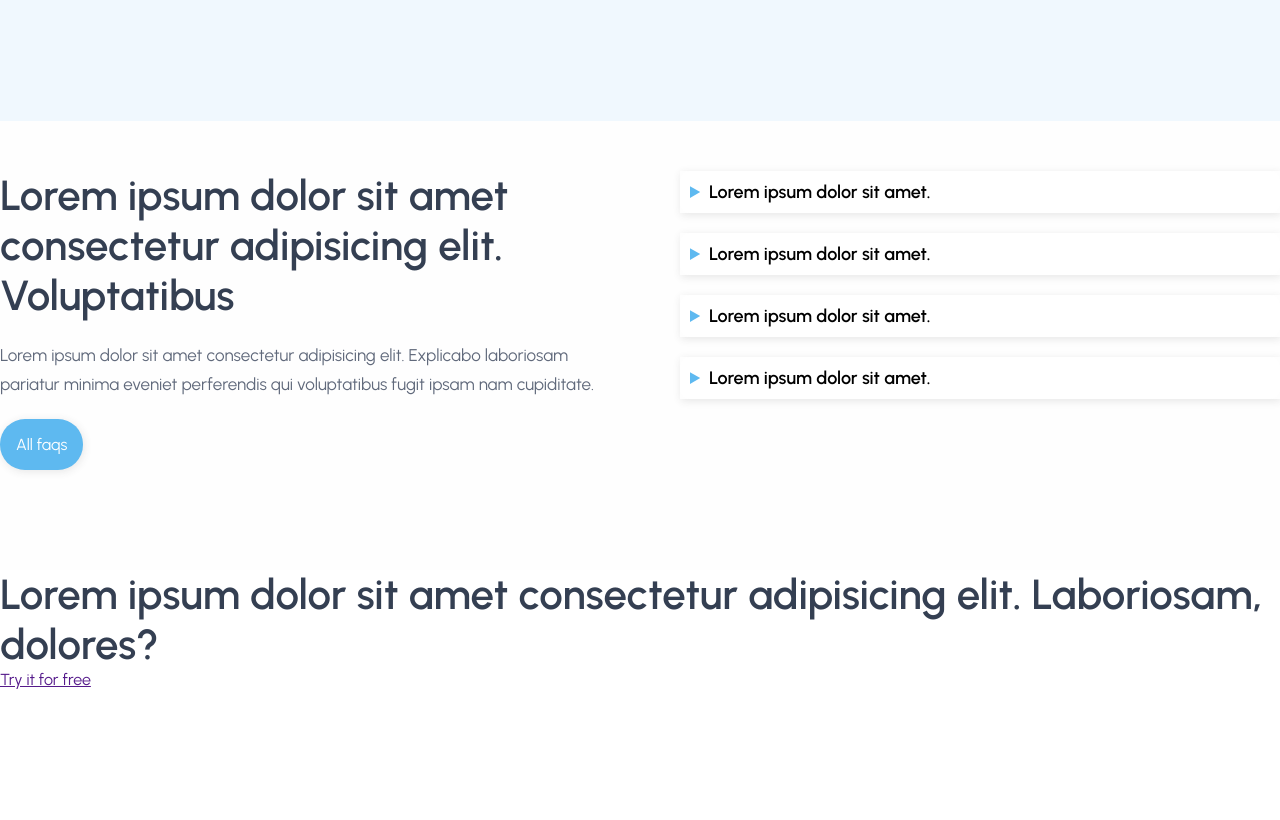
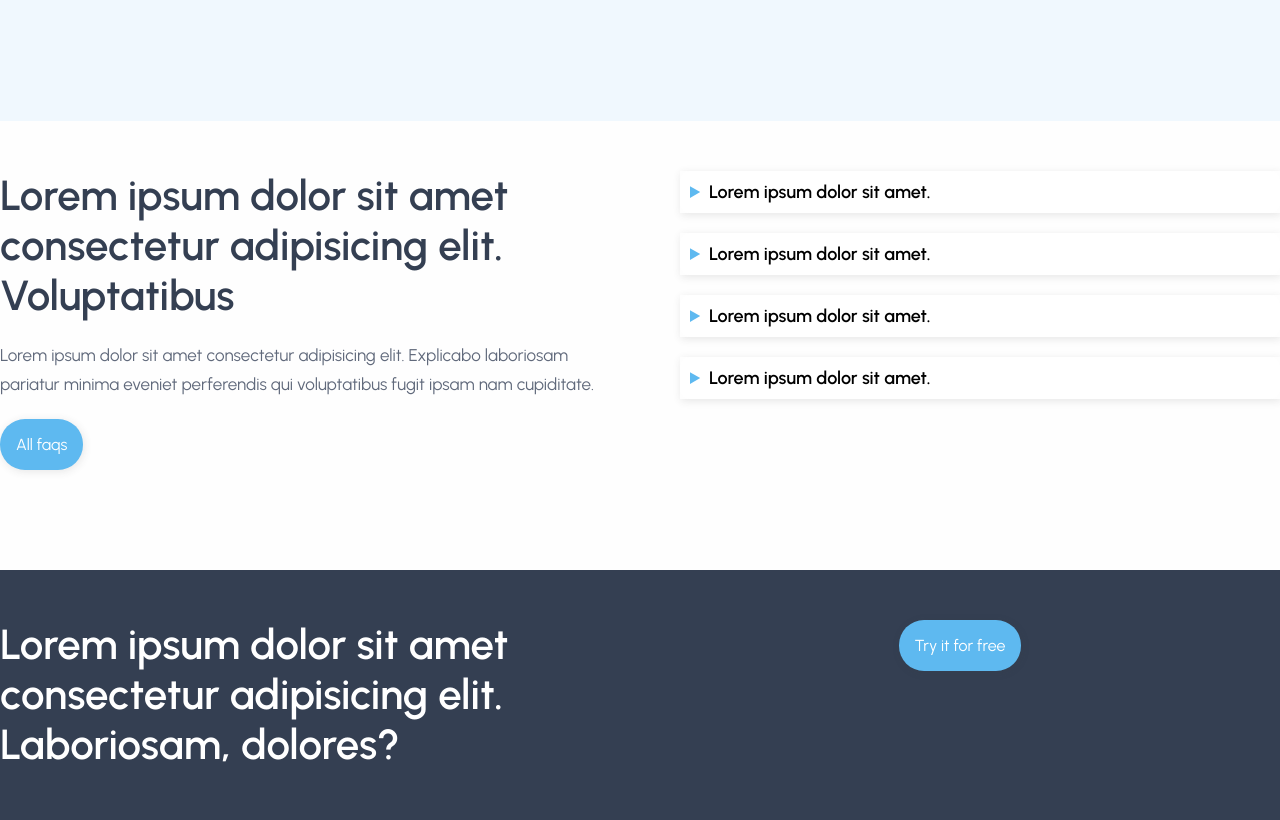
Before and after one commit to keincarrillo/sandbox, a website: page index.html in a window 1280 px wide. Shown: the part 4853-5673 px from the top of the page. Before the commit the page ends 5542 px from the top, so only its background shows below. Drawn offline with Linux system fonts and the light colour scheme.

Commit message:
style: footer

```diff
--- a/index.html
+++ b/index.html
@@ -380,11 +380,13 @@
       </section>
     </main>
     <footer>
-      <h2>
-        Lorem ipsum dolor sit amet consectetur adipisicing elit. Laboriosam,
-        dolores?
-      </h2>
-      <a href="" class="btn_primary">Try it for free</a>
+      <div class="container footer-container">
+        <h2>
+          Lorem ipsum dolor sit amet consectetur adipisicing elit. Laboriosam,
+          dolores?
+        </h2>
+        <a href="" class="btn-primary">Try it for free</a>
+      </div>
     </footer>
   </body>
 </html>
--- /dev/null
+++ b/sass/components/_footer.scss
@@ -0,0 +1,16 @@
+@use '../base/colors' as v;
+
+footer {
+    background-color: v.$heading-color;
+}
+.footer-container {
+    display: grid;
+    grid-template-columns: repeat(2, 1fr);
+    padding: 50px 0;
+    & h2 {
+        color: v.$white;
+    }
+    & a {
+        justify-self: center;
+    }
+}
--- a/sass/main.scss
+++ b/sass/main.scss
@@ -10,14 +10,10 @@
 @import './components/strategy';
 @import './components/team';
 @import './components/faqs';
+@import './components/footer';
 
 body {
     font-family: 'Urbanist', sans-serif;
-}
-
-main {
-    // max-width: 1280px;
-    // margin: 0 auto;
 }
 
 .container {
```
Also changed, not shown: css/style.css, 1 other file.
